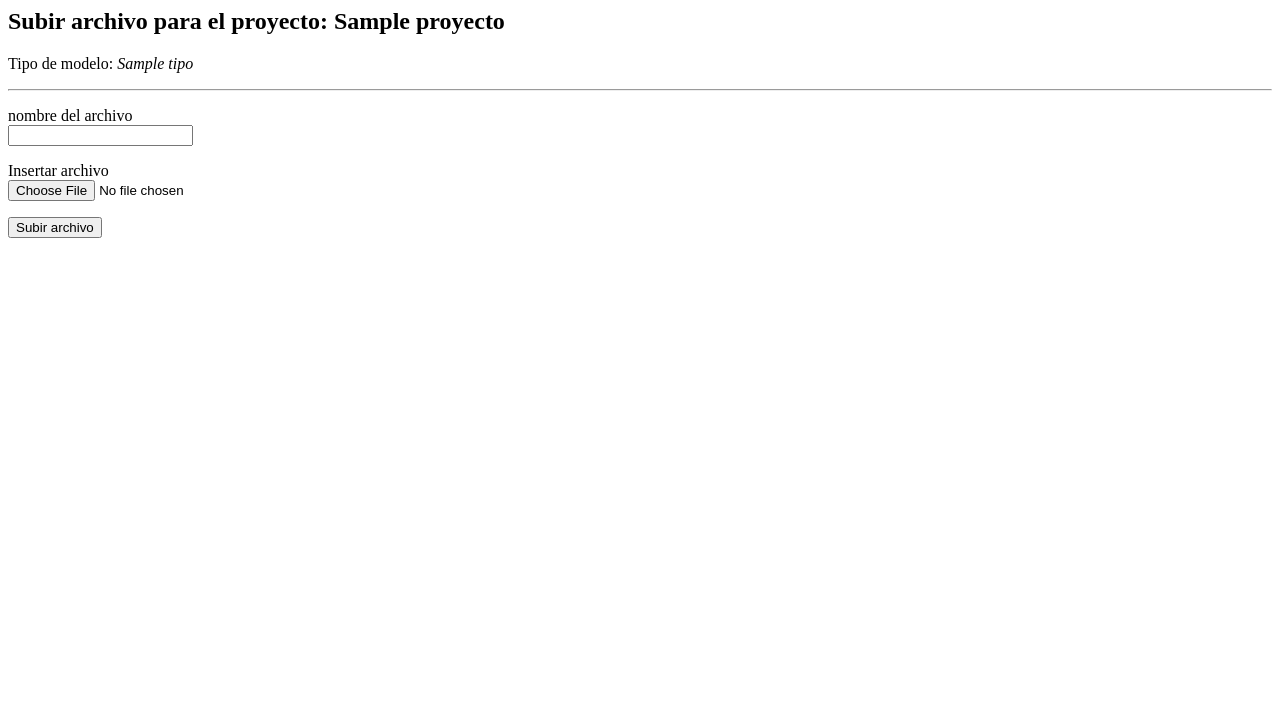
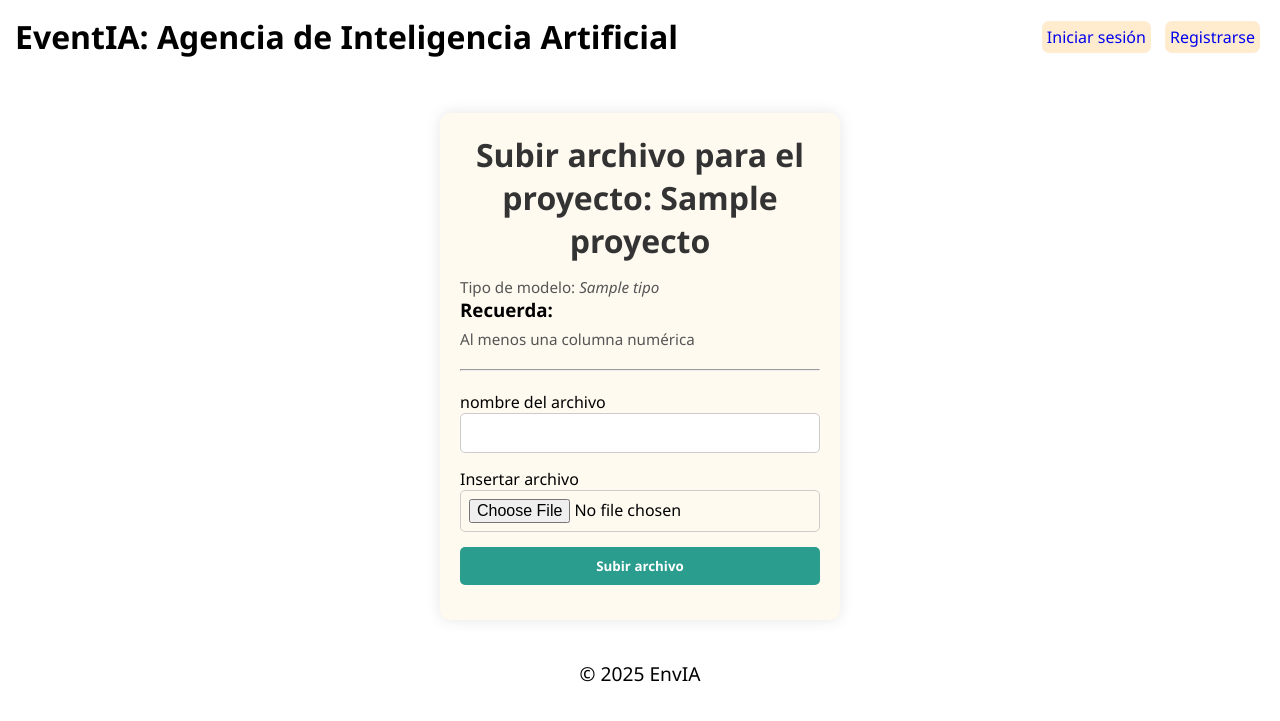
Before and after one commit to Guillermomd01/eventia, a Flask app: template app/templates/subir_archivo.html in a window 1280 px wide. Shown: the top 721 px of the page. Run offline with Flask 3, Linux system fonts and the light colour scheme; the template is opened without the code that fills it: values that come from a table or form of the project are taken from there, most other values are stand-ins (such as "Sample title", 1, 10 or a date in 2020).

Commit message:
mejora del estilo del form subir archivos

```diff
--- /dev/null
+++ b/app/static/subir_archivo.css
@@ -0,0 +1,55 @@
+
+.formulario {
+    width: 400px;
+    margin: 40px auto;
+    padding: 20px;
+    background-color: #fffaf0;
+    border-radius: 10px;
+    box-shadow: 0 0 15px rgba(0,0,0,0.1);
+    font-family: 'Segoe UI', Tahoma, Geneva, Verdana, sans-serif;
+}
+
+.formulario h1 {
+    text-align: center;
+    color: #333;
+    margin-bottom: 15px;
+}
+
+.formulario p {
+    font-size: 0.95rem;
+    color: #555;
+}
+
+.formulario hr {
+    margin: 20px 0;
+}
+
+.form-group {
+    margin-bottom: 15px;
+    text-align: left;
+}
+
+.form-control {
+    width: 100%;
+    padding: 8px;
+    border: 1px solid #ccc;
+    border-radius: 5px;
+    box-sizing: border-box;
+    font-size: 1rem;
+}
+
+.btn-submit {
+    width: 100%;
+    padding: 10px;
+    background-color: #2a9d8f;
+    color: white;
+    font-weight: bold;
+    border: none;
+    border-radius: 5px;
+    transition: background-color 0.3s ease;
+    cursor: pointer;
+}
+
+.btn-submit:hover {
+    background-color: #21867a;
+}
--- a/app/templates/subir_archivo.html
+++ b/app/templates/subir_archivo.html
@@ -1,17 +1,41 @@
-<h2>Subir archivo para el proyecto: <strong>{{ proyecto.nombre }}</strong></h2>
+{% extends 'layout.html' %}
+{% block extra_styles %}
+<link rel="stylesheet" href="{{ url_for('static',filename='subir_archivo.css') }}">
+{% endblock %}
+
+{% block content %}
+<div class="formulario">
+    <h1>Subir archivo para el proyecto: <strong>{{ proyecto.nombre }}</strong></h1>
     <p>Tipo de modelo: <em>{{ proyecto.tipo }}</em></p>
+    <h3>Recuerda:</h3>
+
+    {% if proyecto.tipo == 'prediccion' %}
+        <p>Columna obligatoria: <strong>fecha</strong></p>
+        <p>Columna obligatoria: <strong>ventas</strong> (o que la columna objetivo esté al final)</p>
+    {% elif proyecto.tipo == 'sentimiento' %}
+        <p>Una columna que contenga texto (comentarios, reseñas, etc.)</p>
+    {% else %}
+        <p>Al menos una columna numérica</p>
+    {% endif %}
+
     <hr>
 
     <form method="POST" enctype="multipart/form-data">
         {{ form.hidden_tag() }}
 
-    <p>
+        <div class="form-group">
             {{ form.nombre.label }}<br>
-        {{ form.nombre() }}
-    </p>
-    <p>
+            {{ form.nombre(class="form-control") }}
+        </div>
+
+        <div class="form-group">
             {{ form.archivo.label }}<br>
-        {{ form.archivo()}}
-    </p>
-    <p>{{ form.enviar() }}</p>
+            {{ form.archivo(class="form-control") }}
+        </div>
+
+        <div class="form-group">
+            {{ form.enviar(class="btn-submit") }}
+        </div>
     </form>
+</div>
+{% endblock %}
```
Lines whose indentation alone changed are shown as unchanged.
